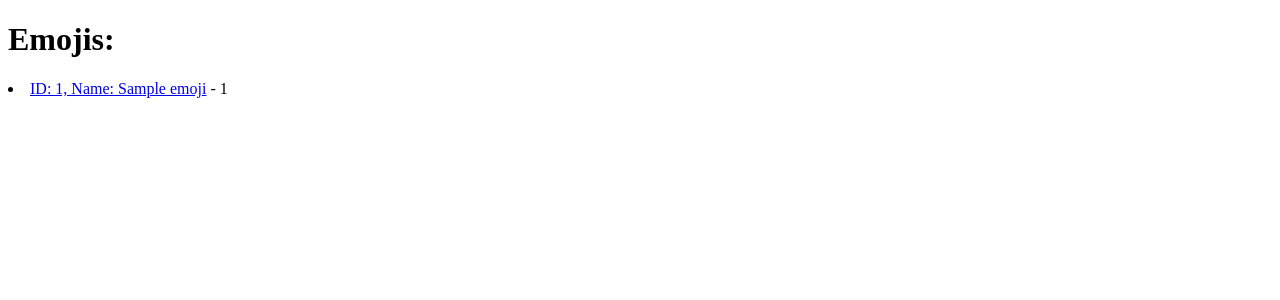
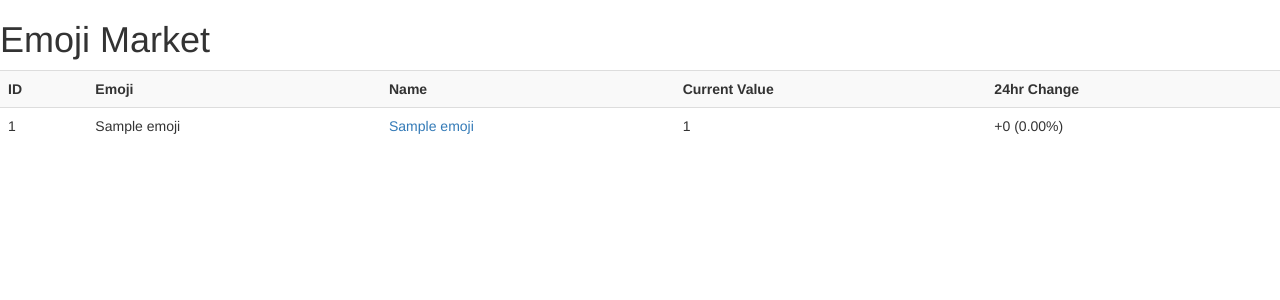
Before and after one commit to williamflaherty/emoji_market, a Flask app: page /emojis/ in a window 1280 px wide. Shown: the top 300 px of the page. Run offline with Flask 2, Linux system fonts and the light colour scheme; tables that the repository leaves empty hold one stand-in row (values such as "Sample post"); data that the repository does not hold is empty; some libraries are stand-ins or nearby versions.

Commit message:
First pass at emoji stats

```diff
--- a/emoji_app/models.py
+++ b/emoji_app/models.py
@@ -1,6 +1,9 @@
 import datetime
 
+import emoji as emoji_lib
+
 from emoji_app import db
+from emoji_app import stats
 from emoji_app.utils import AppModel
 
 
@@ -14,6 +17,10 @@ class Emoji(db.Model, AppModel):
         return '<models.Emoji id=%s name="%s">' % (self.id, self.name)
 
     @property
+    def emoji_unicode(self):
+        return emoji_lib.emojize(self.name)
+
+    @property
     def stock_histories(self):
         return StockHistory.query.filter_by(emoji_id=self.id)
 
@@ -25,6 +32,17 @@ class Emoji(db.Model, AppModel):
 
     def add_stock_history(self, value):
         StockHistory.create(emoji_id=self.id, value=value)
+        stats.precompute_latest_delta(self, latest_value=value)
+
+    @property
+    def latest_delta(self):
+        emoji_stats = stats.get_stats_for_emoji(self)
+        return emoji_stats.get("delta")
+
+    @property
+    def latest_percent_change(self):
+        emoji_stats = stats.get_stats_for_emoji(self)
+        return emoji_stats.get("percent_change")
 
 
 class StockHistory(db.Model, AppModel):
--- /dev/null
+++ b/emoji_app/stats.py
@@ -0,0 +1,54 @@
+import datetime
+import json
+
+from emoji_app import redis_conn
+
+
+STATS_LATEST_DELTA_REDIS_KEY = "stats_latest_delta"
+
+
+def precompute_latest_delta(emoji, latest_value=None):
+    """
+    Compute and store the delta between current "price" and
+    the price one day ago
+    """
+    from emoji_app.models import StockHistory
+
+    histories = emoji.stock_histories
+
+    if not latest_value:
+        latest_value = emoji.latest_stock_price.value
+
+    time_now = datetime.datetime.utcnow()
+    yesterday = time_now - datetime.timedelta(days=1)
+
+    # Might also want to filter here to make sure it's at least some distance away from
+    # the current time. Otherwise the delta won't really reflect a day-to-day change
+    yesterday_stock = histories.filter(StockHistory.date >= yesterday).first()
+    yesterday_value = yesterday_stock.value if yesterday_stock else 0
+
+    delta = latest_value - yesterday_value
+    percent_change = "{0:.2f}".format((delta / float(yesterday_value)) * 100) if yesterday_value != 0 else None
+
+    value_to_store = {
+        "delta": delta,
+        "percent_change": percent_change
+    }
+
+    redis_conn.hset(STATS_LATEST_DELTA_REDIS_KEY, emoji.name, json.dumps(value_to_store))
+    return delta, percent_change
+
+
+def get_stats_for_emoji(emoji):
+    """
+    Return a stats dict for the emoji over the last day
+    """
+    stats = redis_conn.hget(STATS_LATEST_DELTA_REDIS_KEY, emoji.name)
+    if stats:
+        return json.loads(stats)
+    else:
+        delta, percent_change = precompute_latest_delta(emoji)
+        return {
+            "delta": delta,
+            "percent_change": percent_change
+        }
--- a/emoji_app/templates/show_emoji.html
+++ b/emoji_app/templates/show_emoji.html
@@ -11,6 +11,7 @@
     ID: {{ emoji.id }}, Name: {{ emoji.name }}
     </h1>
     <h2>Current Value: {{ emoji.latest_stock_price.value }}</h2>
+    <h2>{{ "+%s" % emoji.latest_delta if emoji.latest_delta > 0 else emoji.latest_delta or "+0" }} ({{ emoji.latest_percent_change or "INF" }}%)</h2>
     <span>All Values:</span>
     {% for history in emoji.stock_histories|reverse %}
     <li>{{ history.date }} - {{ history.value }}</li>
--- a/emoji_app/templates/show_emojis.html
+++ b/emoji_app/templates/show_emojis.html
@@ -3,15 +3,38 @@
   <head>
     <title>Emoji Market</title>
     <meta name="viewport" content="width=device-width, initial-scale=1.0">
+    <link rel="stylesheet" href="https://maxcdn.bootstrapcdn.com/bootstrap/3.3.6/css/bootstrap.min.css" integrity="sha384-1q8mTJOASx8j1Au+a5WDVnPi2lkFfwwEAa8hDDdjZlpLegxhjVME1fgjWPGmkzs7" crossorigin="anonymous">
   </head>
   <body>
-    <h1>Emojis:</h1>
+    <h1>Emoji Market</h1>
     <script src="http://code.jquery.com/jquery.js"></script>
-    {% for emoji in emojis %}
-    <li>
-        <a href="{{ url_for('emojis', name=emoji.name) }}">ID: {{ emoji.id }}, Name: {{ emoji.name }}</a>
-        - {{ emoji.latest_stock_price.value }}
-    </li>
-    {% endfor %}
+    <table class="table table-striped">
+        <tr>
+            <th>ID</th>
+            <th>Emoji</th>
+            <th>Name</th>
+            <th>Current Value</th>
+            <th>24hr Change</th>
+        </tr>
+        {% for emoji in emojis %}
+        <tr>
+            <td>{{ emoji.id }}</td>
+            <td>{{ emoji.emoji_unicode }}</td>
+            <td><a href="{{ url_for('emojis', name=emoji.name) }}">{{ emoji.name }}</a></td>
+            <td>{{ emoji.latest_stock_price.value }}</td>
+            {% set delta = emoji.latest_delta %}
+            {% if delta > 0 %}
+                {% set status = "success" %}
+            {% elif delta < 0 %}
+                {% set status = "danger" %}
+            {% else %}
+                {% set status = "" %}
+            {% endif %}
+            <td class={{ status }}>
+                {{ "+%s" % delta if delta > 0 else delta or "+0" }} ({{ emoji.latest_percent_change or "INF" }}%)
+            </td>
+        </tr>
+        {% endfor %}
+    </table>
   </body>
 </html>
--- a/emoji_app/views.py
+++ b/emoji_app/views.py
@@ -16,5 +16,6 @@ def emojis(name=None):
         emoji = models.Emoji.query.filter_by(name=name).first_or_404()
         return render_template("show_emoji.html", emoji=emoji)
 
-    emojis = models.Emoji.query.all()
-    return render_template("show_emojis.html", emojis=emojis)
+    emojis = list(models.Emoji.query.all())
+    sorted_emojis = sorted(emojis, key=lambda x: -x.latest_stock_price.value)
+    return render_template("show_emojis.html", emojis=sorted_emojis)
```
